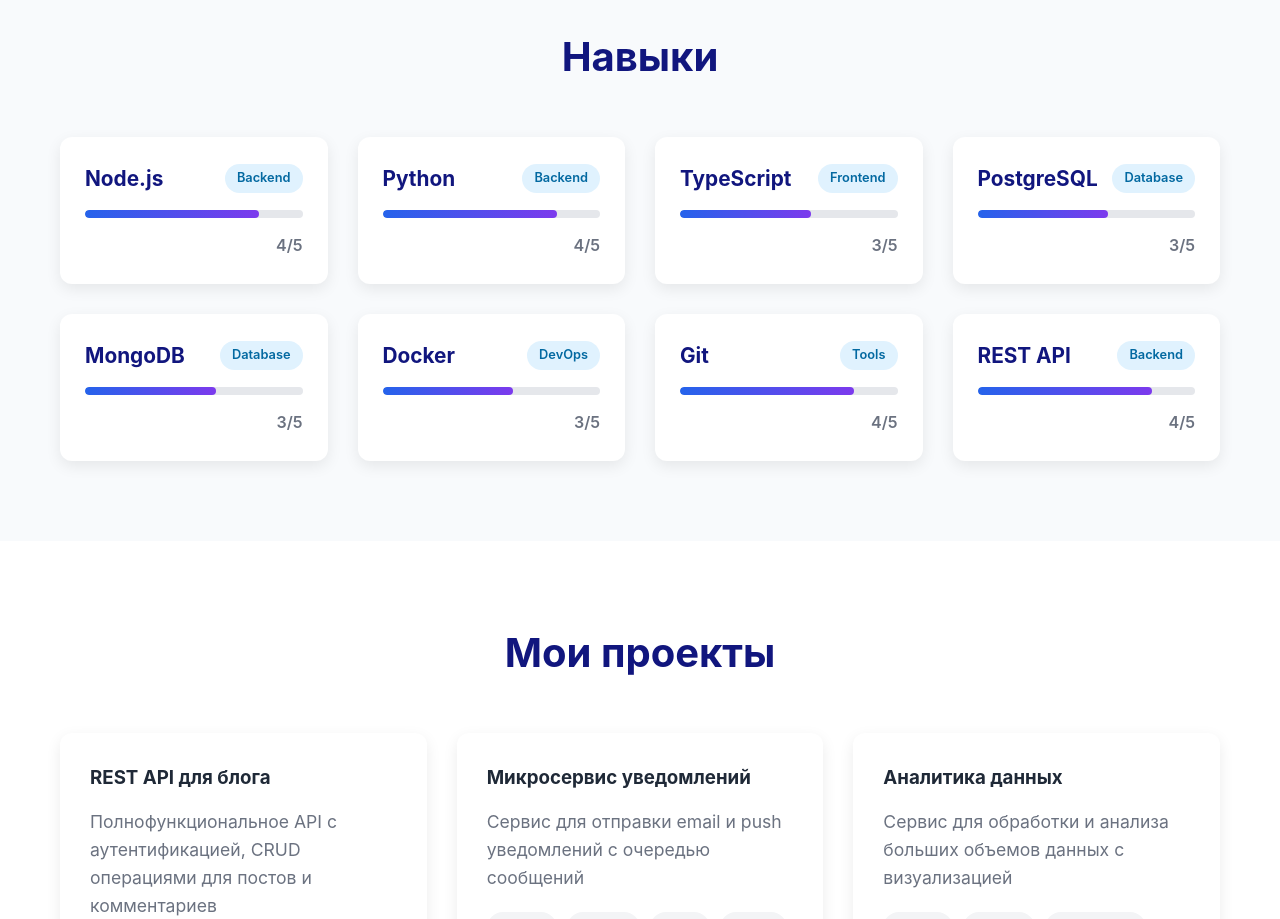
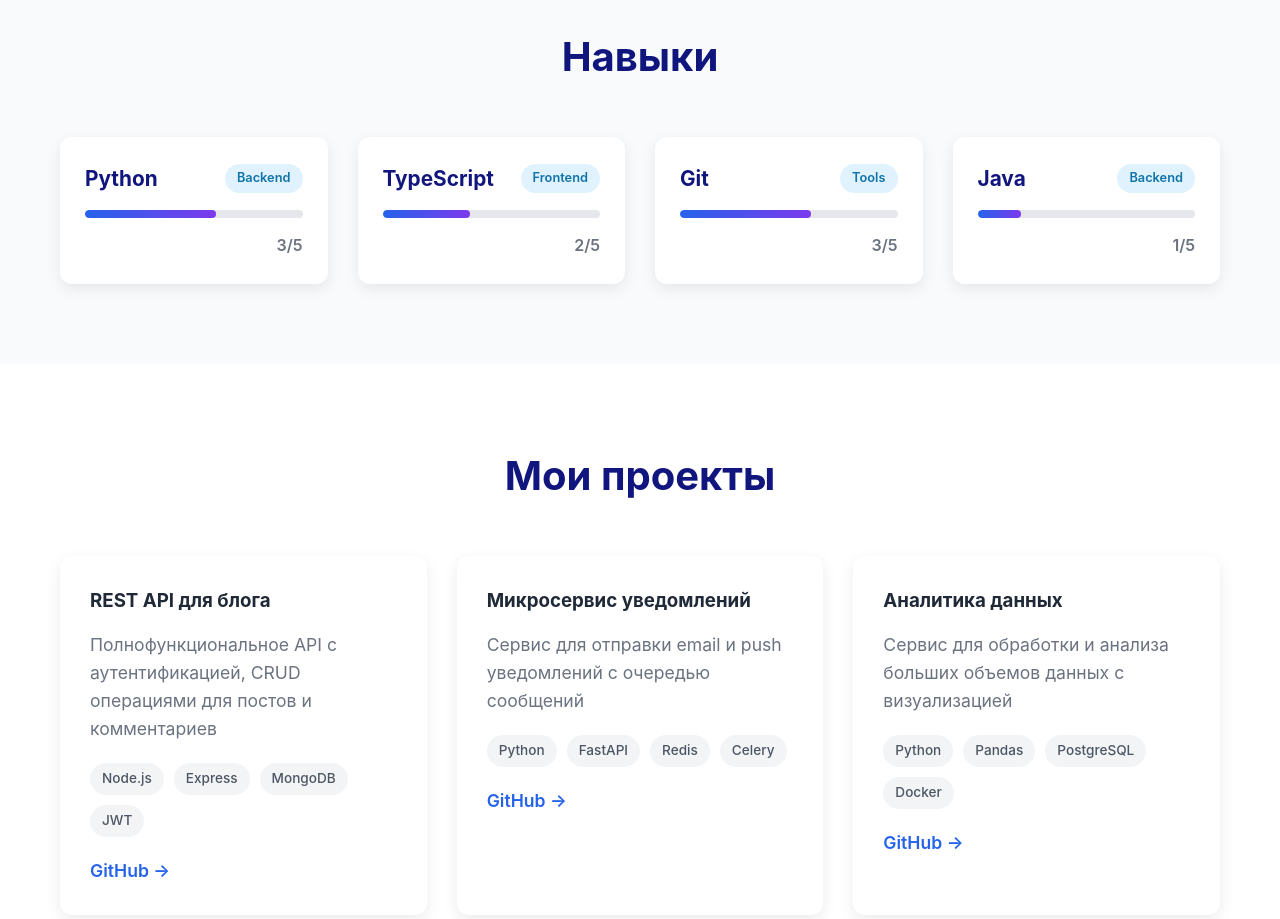
Before and after one commit to Raftfact/SiteV1, a React (Create React App) app: page / in a window 1280 px wide. Shown: the part 1300-2219 px from the top of the page. Built offline with nearby package versions, Linux system fonts and the light colour scheme.

Commit message:
UPD: Block Skills

```diff
--- a/src/components/Skills/Skills.scss
+++ b/src/components/Skills/Skills.scss
@@ -5,7 +5,7 @@
 }
 
 .skill-card {
-  background: white;
+  background: rgb(255, 255, 255);
   padding: 25px;
   border-radius: 12px;
   box-shadow: 0 5px 15px rgba(0,0,0,0.08);
@@ -30,7 +30,7 @@
 
 .skill-category {
   background: #e0f2fe;
-  color: #0369a1;
+  color: #0f74ab;
   padding: 4px 12px;
   border-radius: 20px;
   font-size: 0.8rem;
--- a/src/components/Skills/Skills.tsx
+++ b/src/components/Skills/Skills.tsx
@@ -9,14 +9,10 @@
 
 const Skills: React.FC = () => {
   const skills: Skill[] = [
-    { name: 'Node.js', level: 4, category: 'Backend' },
-    { name: 'Python', level: 4, category: 'Backend' },
-    { name: 'TypeScript', level: 3, category: 'Frontend' },
-    { name: 'PostgreSQL', level: 3, category: 'Database' },
-    { name: 'MongoDB', level: 3, category: 'Database' },
-    { name: 'Docker', level: 3, category: 'DevOps' },
-    { name: 'Git', level: 4, category: 'Tools' },
-    { name: 'REST API', level: 4, category: 'Backend' },
+    { name: 'Python', level: 3, category: 'Backend' },
+    { name: 'TypeScript', level: 2, category: 'Frontend' },
+    { name: 'Git', level: 3, category: 'Tools' },
+    { name: 'Java', level: 1, category: 'Backend' },
   ];
 
   return (
```
